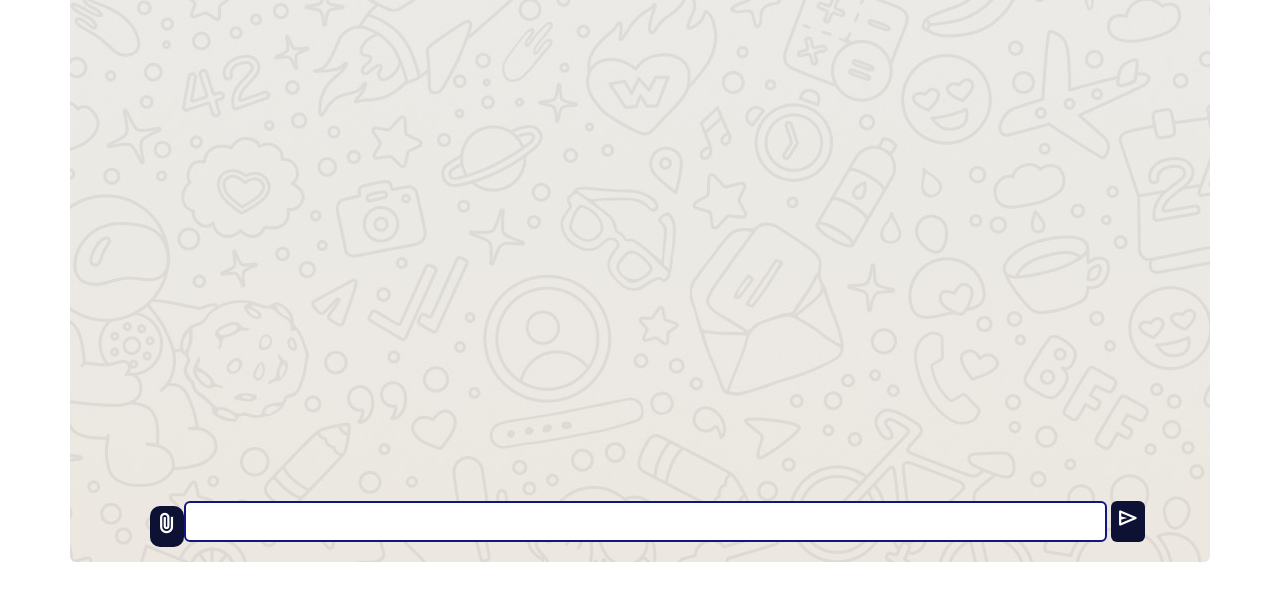
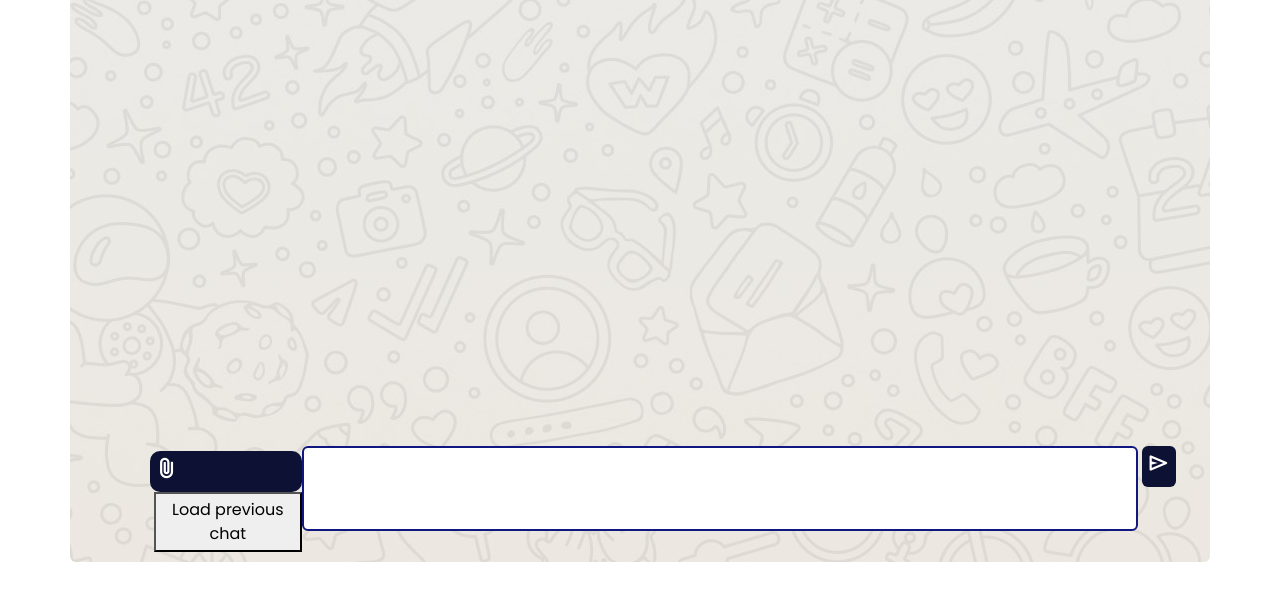
Before and after one commit to Soumya1002/ChatApp-AWS, a website: page public/chat/chat.html in a window 1280 px wide. Shown: the part 190-790 px from the top of the page. Drawn offline with nearby package versions, Linux system fonts and the light colour scheme; no server answers; sample sign-in values are in the browser's storage; a web font is replaced by a local one.

Commit message:
button changes

```diff
--- a/public/chat/chat.html
+++ b/public/chat/chat.html
@@ -89,6 +89,9 @@
                   <div class="attach-pin">
                     <span class="material-symbols-outlined"> attach_file </span>
                   </div>
+                  <div>
+                    <button>Load previous chat</button>
+                  </div>
                 </label>
                 <input
                   type="file"
```
